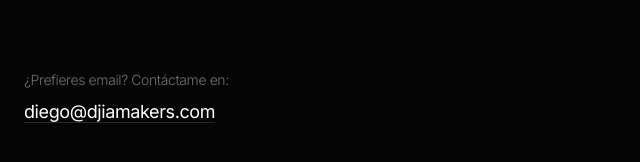
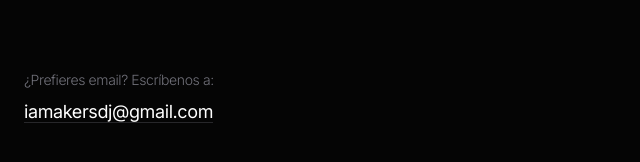
Before and after one commit to 200300350-web/ia-makers-web, a plain HTML site: page index.html in a window 1280 px wide. Shown: the part 5248-5410 px from the top of the page, 0-640 px from the left. Drawn offline with nearby package versions, Linux system fonts and the light colour scheme.

Commit message:
Actualizar correo oficial a iamakersdj@gmail.com

```diff
--- a/index.html
+++ b/index.html
@@ -365,10 +365,11 @@
                     </form>
 
                     <div class="mt-20">
-                        <p class="text-zinc-500 font-light text-sm mb-2">¿Prefieres email? Contáctame en:</p>
-                        <a href="mailto:diego@djiamakers.com" class="text-white text-lg underline decoration-zinc-800 underline-offset-4 hover:decoration-white transition-colors">
-                            diego@djiamakers.com
+                        <p class="text-zinc-500 font-light text-sm mb-2">¿Prefieres email? Escríbenos a:</p>
+                        <a href="mailto:iamakersdj@gmail.com" class="text-white text-lg underline decoration-zinc-800 underline-offset-4 hover:decoration-white transition-colors">
+                            iamakersdj@gmail.com
                         </a>
+                    </div>
                     </div>
                 </div>
             </div>
```
